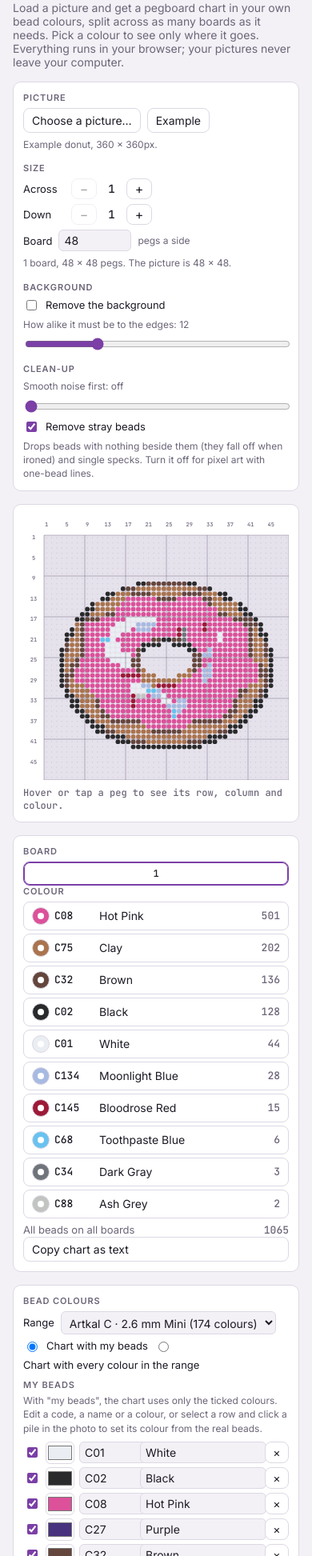
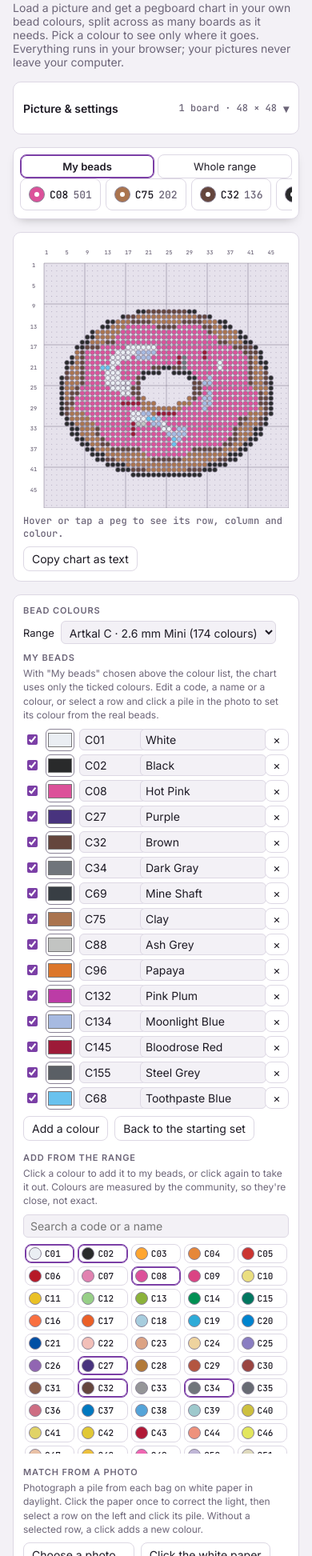
Before and after one commit to yonatankarp/bead-chart-maker, a plain HTML site: page index.html in a window 390 px wide. Shown: the part 55-2000 px from the top of the page at 80% size. Drawn offline with Linux system fonts and the light colour scheme.

Commit message:
Beads stand out in both themes, and phones keep the colours by the chart
Every bead and swatch gets a ring, so black beads show on the dark board and
white ones on the light board. On a phone the settings fold away once a
picture loads and the colours ride above the chart as a pinned strip. The
my beads / whole range choice sits above the colour list, and the board
picker hides when there is one board.

```diff
--- a/index.html
+++ b/index.html
@@ -11,15 +11,15 @@
 /* Layout: settings rail on the left, the pegboard chart in the middle, the colour filter on the right; one column on a phone. */
 :root {
   --bg: #f3f1f6; --panel: #ffffff; --fg: #1d1a24; --muted: #6c6578; --line: #ddd8e4;
-  --board: #e6e2ec; --peg: #c9c3d3; --accent: #7b3fa6; --warn: #b4531f;
+  --board: #e6e2ec; --peg: #b6afc3; --accent: #7b3fa6; --warn: #b4531f; --ring: #8a8396;
   --display: "Space Grotesk", system-ui, sans-serif; --body: "Inter", system-ui, sans-serif; --mono: "JetBrains Mono", ui-monospace, monospace;
 }
 @media (prefers-color-scheme: dark) { :root:not([data-theme="light"]) {
   --bg: #131118; --panel: #1c1924; --fg: #ece8f2; --muted: #9a93a8; --line: #2e2a38;
-  --board: #22202a; --peg: #3a3646; --accent: #c08ae6; --warn: #f0a070; color-scheme: dark } }
+  --board: #22202a; --peg: #4a4558; --accent: #c08ae6; --warn: #f0a070; color-scheme: dark } }
 :root[data-theme="dark"] {
   --bg: #131118; --panel: #1c1924; --fg: #ece8f2; --muted: #9a93a8; --line: #2e2a38;
-  --board: #22202a; --peg: #3a3646; --accent: #c08ae6; --warn: #f0a070; color-scheme: dark }
+  --board: #22202a; --peg: #4a4558; --accent: #c08ae6; --warn: #f0a070; color-scheme: dark }
 [hidden] { display: none !important; }
 body { margin: 0; font-size: 14px; background: var(--bg); color: var(--fg); font-family: var(--body);
   padding-left: max(16px, env(safe-area-inset-left, 0px)); padding-right: max(16px, env(safe-area-inset-right, 0px)); padding-block: 20px 32px; }
@@ -57,7 +57,7 @@ button[aria-pressed="true"] { border-color: var(--accent); box-shadow: inset 0 0
 .boards button { text-align: center; padding: 6px 0; font-family: var(--mono); font-size: 12px; }
 .colours { display: grid; gap: 4px; }
 .colours button { display: grid; grid-template-columns: 20px 48px 1fr auto; align-items: center; gap: 8px; }
-.sw { width: 20px; height: 20px; border-radius: 50%; border: 1px solid var(--line); position: relative; }
+.sw { width: 20px; height: 20px; border-radius: 50%; border: 1px solid var(--ring); position: relative; box-sizing: border-box; }
 .sw::after { content: ""; position: absolute; inset: 6px; border-radius: 50%; background: var(--panel); }
 .code { font-family: var(--mono); font-size: 13px; }
 .count { font-family: var(--mono); font-size: 13px; color: var(--muted); font-variant-numeric: tabular-nums; }
@@ -79,7 +79,39 @@ input[type=search] { font: inherit; color: inherit; background: var(--bg); borde
 .cat .sw::after { display: none; }
 #photo { display: block; max-width: 100%; height: auto; cursor: crosshair; border-radius: 6px; }
 .sampled { display: flex; gap: 10px; align-items: center; font-size: 13px; }
-.sampled .big { width: 36px; height: 36px; border-radius: 50%; border: 1px solid var(--line); flex: none; }
+.sampled .big { width: 36px; height: 36px; border-radius: 50%; border: 1px solid var(--ring); flex: none; }
+.pal input[type=color] { border-color: var(--ring); }
+/* Settings fold away on a phone; on wider screens they are always open and the summary is hidden. */
+.settings > summary { display: none; }
+.railbody { display: grid; gap: 14px; }
+.chartfoot { display: flex; justify-content: space-between; align-items: center; gap: 8px; flex-wrap: wrap; margin-top: 8px; }
+.chartfoot .status { margin-top: 0; }
+.src { display: flex; gap: 4px; }
+.src label { flex: 1; text-align: center; font-size: 13px; padding: 6px 4px; border: 1px solid var(--line); border-radius: 8px; cursor: pointer; }
+.src input { position: absolute; opacity: 0; pointer-events: none; }
+.src input:checked + label { border-color: var(--accent); box-shadow: inset 0 0 0 1px var(--accent); font-weight: 600; }
+.src input:focus-visible + label { outline: 2px solid var(--accent); outline-offset: 2px; }
+@media (max-width: 700px) {
+  .settings > summary { display: flex; justify-content: space-between; align-items: center; gap: 8px; min-height: 40px; cursor: pointer; list-style: none; font-weight: 600; }
+  .settings > summary::-webkit-details-marker { display: none; }
+  .settings > summary::after { content: "▾"; color: var(--muted); }
+  .settings[open] > summary::after { content: "▴"; }
+  .settings[open] > summary { margin-bottom: 10px; }
+  #setsum { margin-left: auto; font-family: var(--mono); font-size: 12px; color: var(--muted); font-weight: 500; }
+  .rail { order: 1; } .filter { order: 2; } .chartbox { order: 3; } .beads { order: 4; }
+  .filter { position: sticky; top: env(safe-area-inset-top, 0px); z-index: 5; padding: 8px; gap: 8px; box-shadow: 0 6px 14px -8px rgba(0, 0, 0, 0.35); }
+  .filter .label, .filter .total { display: none; }
+  .boards { display: flex !important; overflow-x: auto; }
+  .boards button { flex: none; min-width: 44px; }
+  .colours { display: flex; overflow-x: auto; gap: 6px; padding-bottom: 2px; scrollbar-width: thin; }
+  .colours button { display: flex; flex: none; gap: 6px; min-height: 40px; padding: 4px 10px; }
+  .colours .nm { display: none; }
+}
+@media (pointer: coarse) {
+  button, select, input[type=number], input[type=text], input[type=search] { min-height: 40px; }
+  .step button { width: 44px; }
+  input[type=checkbox], input[type=radio] { width: 20px; height: 20px; }
+}
 textarea { width: 100%; box-sizing: border-box; font-family: var(--mono); font-size: 11px; height: 8em; background: var(--bg); color: var(--fg); border: 1px solid var(--line); border-radius: 6px; }
 @media (prefers-reduced-motion: no-preference) { button { transition: border-color .12s; } }
 </style>
@@ -92,6 +124,9 @@ textarea { width: 100%; box-sizing: border-box; font-family: var(--mono); font-s
   </header>
   <div class="main">
     <aside class="rail box">
+      <details class="settings" id="settings" open>
+      <summary>Picture &amp; settings <span id="setsum"></span></summary>
+      <div class="railbody">
       <section>
         <p class="label">Picture</p>
         <div class="row">
@@ -120,15 +155,28 @@ textarea { width: 100%; box-sizing: border-box; font-family: var(--mono); font-s
         <div class="row"><input id="tidy" type="checkbox"><label for="tidy">Remove stray beads</label></div>
         <p class="hint">Drops beads with nothing beside them (they fall off when ironed) and single specks. Turn it off for pixel art with one-bead lines.</p>
       </section>
+      </div>
+      </details>
     </aside>
 
-    <div class="box">
+    <div class="box chartbox">
       <canvas id="chart" aria-label="Bead chart"></canvas>
-      <div class="status" id="status">Hover or tap a peg to see its row, column and colour.</div>
+      <div class="chartfoot">
+        <div class="status" id="status">Hover or tap a peg to see its row, column and colour.</div>
+        <button type="button" id="copy">Copy chart as text</button>
+      </div>
+      <textarea id="copytext" hidden readonly aria-label="Chart as text" style="margin-top:8px"></textarea>
     </div>
 
     <aside class="filter box">
       <section>
+        <p class="label">Colours from</p>
+        <div class="src" role="radiogroup" aria-label="Colours the chart uses">
+          <input type="radio" name="src" id="src-mine" value="mine"><label for="src-mine">My beads</label>
+          <input type="radio" name="src" id="src-range" value="range"><label for="src-range">Whole range</label>
+        </div>
+      </section>
+      <section id="boardsec">
         <p class="label">Board</p>
         <div class="boards" id="boards"></div>
       </section>
@@ -137,23 +185,15 @@ textarea { width: 100%; box-sizing: border-box; font-family: var(--mono); font-s
         <div class="colours" id="colours"></div>
         <div class="total"><span id="totalLabel"></span><span class="count" id="total"></span></div>
       </section>
-      <section>
-        <button type="button" id="copy">Copy chart as text</button>
-        <textarea id="copytext" hidden readonly aria-label="Chart as text"></textarea>
-      </section>
     </aside>
 
     <section class="beads box">
       <div class="beadgrid">
         <div class="pal-wrap">
           <p class="label">Bead colours</p>
-          <div class="row" style="margin:6px 0"><label for="range">Range</label><select id="range"></select></div>
-          <div class="row" role="radiogroup" aria-label="Colours the chart uses" style="margin-bottom:10px">
-            <input type="radio" name="src" id="src-mine" value="mine"><label for="src-mine">Chart with my beads</label>
-            <input type="radio" name="src" id="src-range" value="range"><label for="src-range">Chart with every colour in the range</label>
-          </div>
+          <div class="row" style="margin:6px 0 10px"><label for="range">Range</label><select id="range"></select></div>
           <p class="label">My beads</p>
-          <p class="hint" style="margin:4px 0 8px">With "my beads", the chart uses only the ticked colours. Edit a code, a name or a colour, or select a row and click a pile in the photo to set its colour from the real beads.</p>
+          <p class="hint" style="margin:4px 0 8px">With "My beads" chosen above the colour list, the chart uses only the ticked colours. Edit a code, a name or a colour, or select a row and click a pile in the photo to set its colour from the real beads.</p>
           <div class="pal" id="pal"></div>
           <div class="row" style="margin-top:8px"><button type="button" id="add">Add a colour</button><button type="button" id="reset">Back to the starting set</button></div>
           <p class="label" style="margin-top:14px">Add from the range</p>
@@ -195,6 +235,7 @@ const palById = id => state.pal.find(p => p.id === id);
 const keyOf = p => p.code + p.hex, bead = k => res.pal[k - 1];
 const sel = () => state.colour && res ? res.pal.findIndex(p => keyOf(p) === state.colour) + 1 : 0;
 let img = null, res = null, selectedRow = null;
+const narrow = matchMedia("(max-width: 700px)");
 
 // ---------- picture -> grid ----------
 function convert() {
@@ -245,11 +286,12 @@ function draw() {
   ctx.setTransform(dpr, 0, 0, dpr, 0, 0);
   ctx.fillStyle = css("--panel"); ctx.fillRect(0, 0, w, H);
   ctx.fillStyle = css("--board"); ctx.fillRect(MARGIN, MARGIN, cell * v.nx, cell * v.ny);
-  const peg = css("--peg"), bg = css("--board"), only = sel();
+  const peg = css("--peg"), bg = css("--board"), ring = css("--ring"), only = sel();
   for (let y = 0; y < v.ny; y++) for (let x = 0; x < v.nx; x++) {
     const k = at(v.x + x, v.y + y), cx = MARGIN + (x + 0.5) * cell, cy = MARGIN + (y + 0.5) * cell;
     if (!k || (only && k !== only)) { ctx.fillStyle = peg; ctx.beginPath(); ctx.arc(cx, cy, Math.max(0.6, cell * 0.09), 0, 7); ctx.fill(); continue; }
     ctx.fillStyle = bead(k).hex; ctx.beginPath(); ctx.arc(cx, cy, cell * 0.46, 0, 7); ctx.fill();
+    if (cell >= 4) { ctx.strokeStyle = ring; ctx.lineWidth = Math.max(0.75, cell * 0.06); ctx.stroke(); }   // black and white beads stay visible on either board
     if (cell >= 7) { ctx.fillStyle = bg; ctx.beginPath(); ctx.arc(cx, cy, cell * 0.15, 0, 7); ctx.fill(); }
   }
   ctx.font = `500 ${Math.min(11, Math.max(7, cell * 0.9))}px ${css("--mono")}`;
@@ -279,19 +321,21 @@ function renderSettings() {
   $("across+").disabled = state.across >= MAX_BOARDS; $("down+").disabled = state.down >= MAX_BOARDS; $("clearbg").checked = state.clearbg;
   $("tol").value = state.tol; $("tolv").textContent = state.tol; $("smooth").value = state.smooth;
   $("smoothv").textContent = ["off", "light", "medium", "strong"][state.smooth]; $("tidy").checked = state.tidy;
+  if (res) $("setsum").textContent = `${res.bw * res.bh} board${res.bw * res.bh > 1 ? "s" : ""} · ${res.gw} × ${res.gh}`;
   if (res) $("sizeinfo").textContent = `${res.bw * res.bh} board${res.bw * res.bh > 1 ? "s" : ""}, ${res.bw * res.B} × ${res.bh * res.B} pegs. The picture is ${res.gw} × ${res.gh}.`;
 }
 function renderFilter() {
   if (!res) return;
   const v = view(), c = counts(v);
   const n = res.bw * res.bh;
+  $("boardsec").hidden = n === 1;
   $("boards").style.gridTemplateColumns = `repeat(${res.bw}, 1fr)`;
   $("boards").innerHTML = (n > 1 ? `<button type="button" data-view="all" style="grid-column:1/-1" aria-pressed="${state.view === "all"}">All boards</button>` : "")
     + Array.from({ length: n }, (_, i) => `<button type="button" data-view="${i}" aria-pressed="${state.view === String(i) || (n === 1)}">${i + 1}</button>`).join("");
   const ids = Object.keys(c).map(Number).sort((p, q) => c[q] - c[p]);
   const only = sel();
   $("colours").innerHTML = ids.map(k => { const p = bead(k);
-    return `<button type="button" data-colour="${k}" aria-pressed="${k === only}"><span class="sw" style="background:${p.hex}"></span><span class="code">${esc(p.code)}</span><span>${esc(p.name)}</span><span class="count">${c[k]}</span></button>`; }).join("")
+    return `<button type="button" data-colour="${k}" aria-pressed="${k === only}" title="${esc(p.code)} ${esc(p.name)}"><span class="sw" style="background:${p.hex}"></span><span class="code">${esc(p.code)}</span><span class="nm">${esc(p.name)}</span><span class="count">${c[k]}</span></button>`; }).join("")
     || `<p class="hint">No beads here.</p>`;
   const total = Object.values(c).reduce((s, x) => s + x, 0);
   $("totalLabel").textContent = only ? `${bead(only).code} on ${v.name.toLowerCase()}` : `All beads on ${v.name.toLowerCase()}`;
@@ -399,7 +443,7 @@ canvas.addEventListener("pointerdown", point);
 // ---------- loading pictures ----------
 function load(src, name) {
   const im = new Image();
-  im.onload = () => { img = im; $("picname").textContent = `${name}, ${im.naturalWidth} × ${im.naturalHeight}px.`; render(); };
+  im.onload = () => { img = im; $("picname").textContent = `${name}, ${im.naturalWidth} × ${im.naturalHeight}px.`; if (narrow.matches) $("settings").open = false; render(); };
   im.onerror = () => { $("picname").textContent = `Couldn't open ${name}. Try a PNG or JPEG.`; };
   im.src = src;
 }
@@ -480,6 +524,8 @@ function show(rgb, text) { $("sampled").hidden = false; $("sampledsw").style.bac
 new ResizeObserver(draw).observe(canvas);
 matchMedia("(prefers-color-scheme: dark)").addEventListener("change", draw);
 new MutationObserver(draw).observe(document.documentElement, { attributes: true, attributeFilter: ["data-theme"] });
+// On a phone the settings fold away once a picture is in; wider screens always show them.
+narrow.addEventListener("change", () => { if (!narrow.matches) $("settings").open = true; });
 renderRange(); renderPal(); renderSettings();
 load(exampleImage(), "Example donut");
 </script>
```
